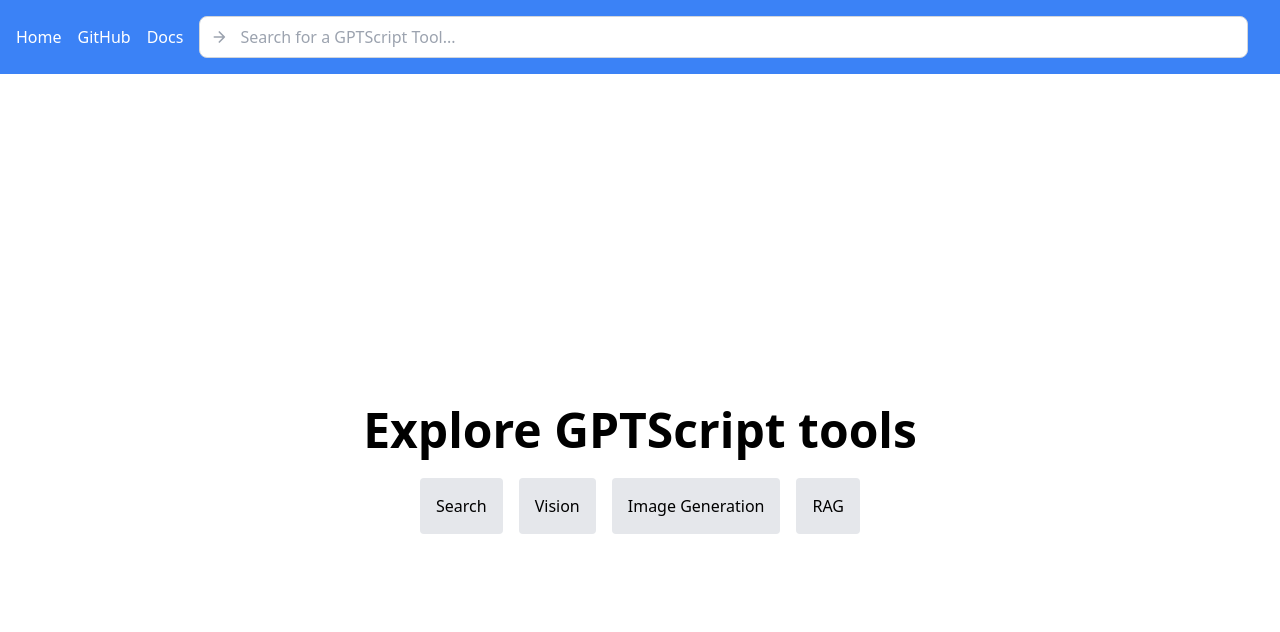
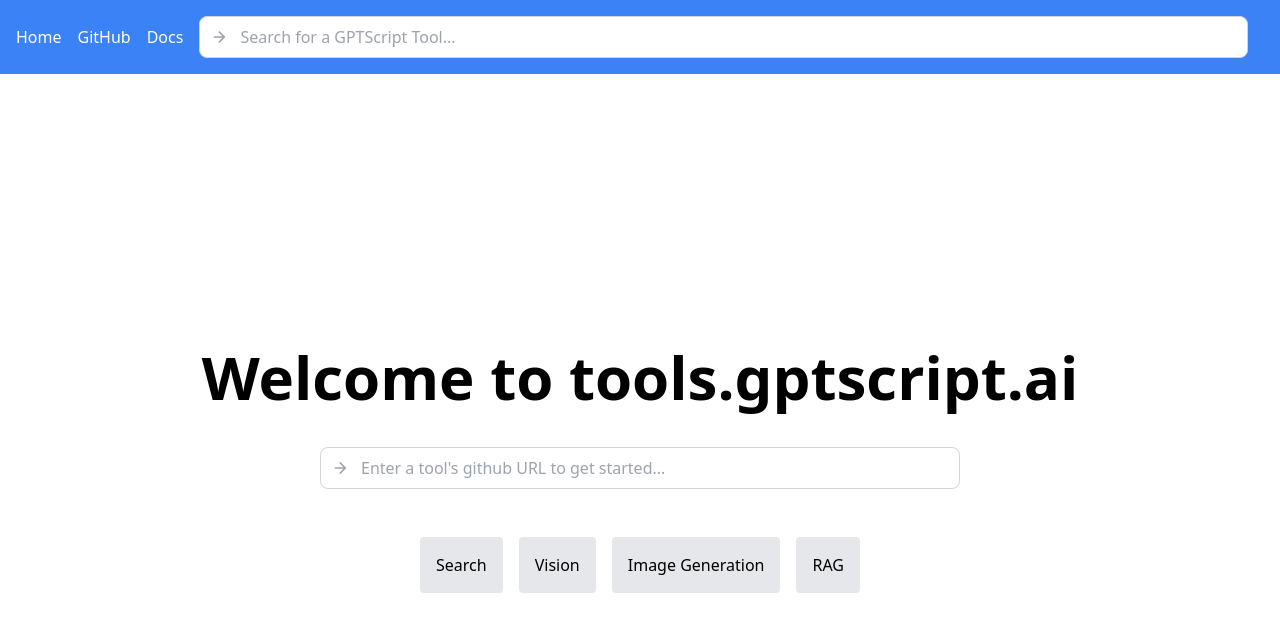
Before and after one commit to gptscript-ai/tools-site, a Nuxt app: page / in a window 1280 px wide. Shown: the top 632 px of the page. Built offline with nearby package versions, Linux system fonts and the light colour scheme.

Commit message:
feat: add search bar to homepage
Signed-off-by: tylerslaton <mtslaton1@gmail.com>

```diff
--- a/src/components/Sidebar.vue
+++ b/src/components/Sidebar.vue
@@ -38,7 +38,6 @@ const fetchHeaders = () => {
                 headers: [],
                 isOpen: false
             };
-            console.log(header.id)
             groups.push(group);
         } else if (header.tagName === 'H4' && groups.length > 0) {
             const group = groups[groups.length - 1];
--- a/src/pages/index.vue
+++ b/src/pages/index.vue
@@ -1,6 +1,9 @@
 <template>
   <div class="flex flex-col justify-center items-center min-h-screen">
-    <h1 class="text-5xl font-bold mb-4">Explore GPTScript tools</h1>
+    <h1 class="text-6xl font-semibold mb-10">Welcome to tools.gptscript.ai</h1>
+    <div class="w-1/2 mb-10">
+      <Search :placeholder="placeHolder" />
+    </div>
     <div class="flex flex-wrap justify-center">
       <router-link to="/github.com/gptscript-ai/search" class="tile rounded bg-gray-200 p-4 m-2 text-2xlg">Search</router-link>
       <router-link to="/github.com/gptscript-ai/vision" class="tile rounded bg-gray-200 p-4 m-2 text-2xlg">Vision</router-link>
@@ -13,11 +16,12 @@
 <script setup lang="ts">
 import { ref, onMounted } from 'vue';
 import { useRoute } from 'vue-router';
+import Search from '@/components/Search.vue'; // Import the Search component from the correct location
 
 const route = useRoute();
 const isInvalid = ref(false);
 const errorMessage = ref('');
-const placeHolder = ref('Search for a GPTScript Tool...');
+const placeHolder = ref('Enter a tool\'s github URL to get started...');
 
 onMounted(() => {
   if (route.query.isInvalid === 'true') {
```
